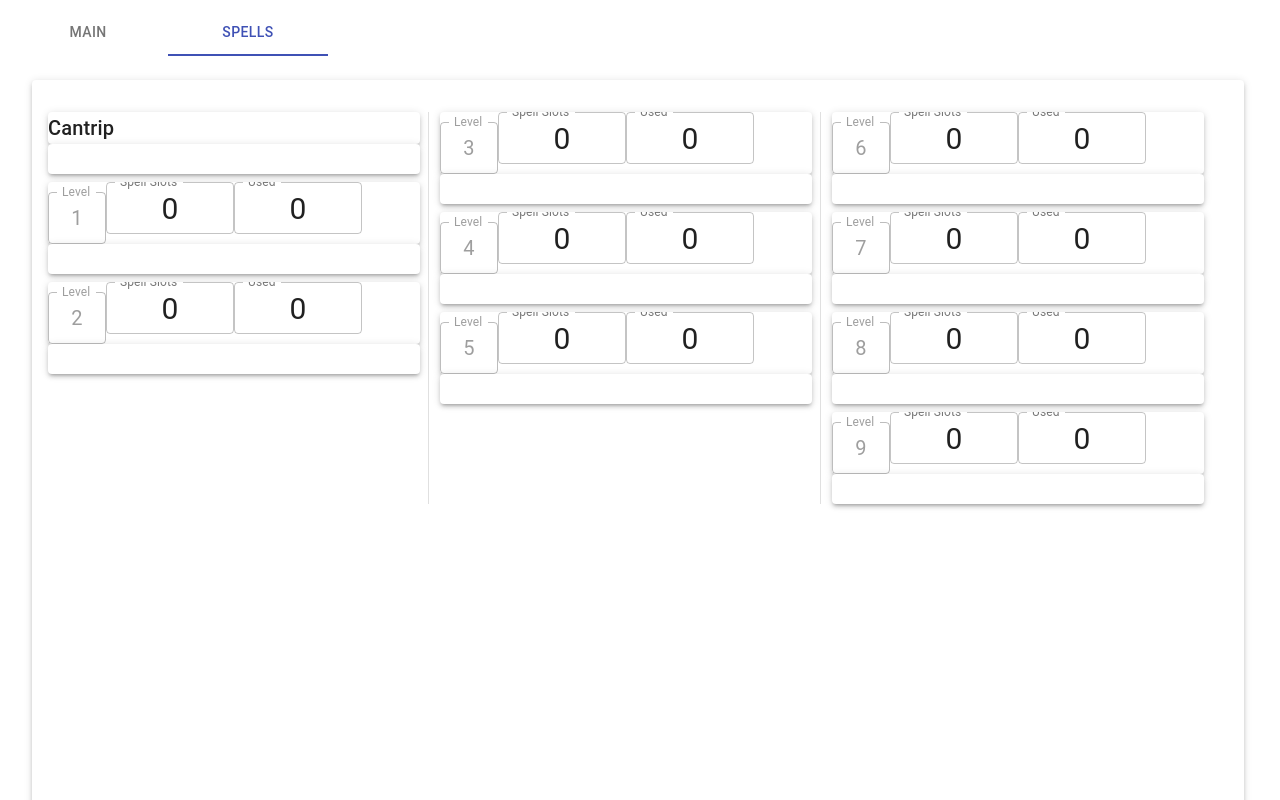
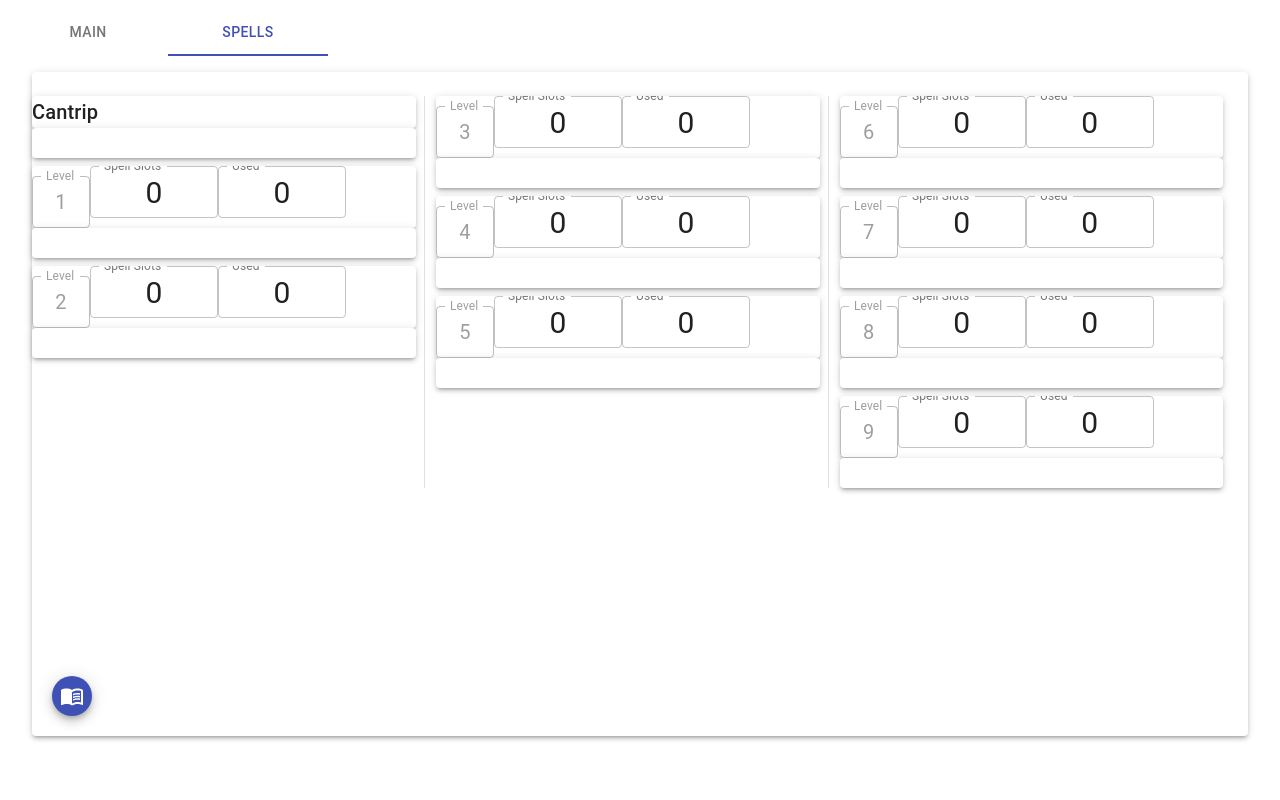
Before and after one commit to elchung/DnD-Character-Sheets, a Next.js app: page / in a window 1280 px wide. Shown: the top 800 px of the page. Built offline with nearby package versions, Linux system fonts and the light colour scheme.

Commit message:
sorting fixes

```diff
--- a/pages/CharacterSheet/Components/Modals/AddSpellsModal/AddSpellsComponent.jsx
+++ b/pages/CharacterSheet/Components/Modals/AddSpellsModal/AddSpellsComponent.jsx
@@ -21,7 +21,11 @@ export const AddSpellsComponent = () => {
   const [ascending, setAscending] = useState(true);
   const [filterBy, setFilterBy] = useState({
     level: [...Array(10).keys()].reduce((acc, item) => {
+      if (item === 0) {
+        acc.cantrip = true;
+      } else {
         acc[item] = true;
+      }
       return acc;
     }, {}),
     class: classList.reduce((acc, item) => {
@@ -83,7 +87,10 @@ export const AddSpellsComponent = () => {
   })));
 
   useEffect(() => {
-    setTabData(displayedSpells.map((spellName, index) => ({
+    setTabData(displayedSpells.map((spellName, index) => {
+      console.log(spellName);
+      console.log(spellList[spellName]);
+      return {
         name: spellName,
         level: spellList[spellName].level,
         handleCheckBoxChange: handleCheckboxChange,
@@ -91,7 +98,8 @@ export const AddSpellsComponent = () => {
         secondaryText: display.size ? getSecondaryText(displayedSpells[index]) : null,
         selected: tabVal,
         sortBy,
-    })));
+      };
+    }));
   }, [displayedSpells, display, tabVal]);
 
   return (
--- a/pages/CharacterSheet/Components/Modals/AddSpellsModal/AddSpellsDescriptionComponent.jsx
+++ b/pages/CharacterSheet/Components/Modals/AddSpellsModal/AddSpellsDescriptionComponent.jsx
@@ -8,11 +8,14 @@ const AddSpellsDescriptionComponent = ({ spell }) => (
     role="tabpanel"
     id="vertical-tabpanel-display"
   >
-    <Box p={3}>
-      <Typography variant="h6">{spell.name}</Typography>
-      <Typography variant="subtitle1">{`${spell.casting_time} - range: ${spell.range}`}</Typography>
-      <Typography variant="body1">{spell.description}</Typography>
-    </Box>
+    {spell ? (
+      <Box p={3}>
+        <Typography variant="h6">{spell.name}</Typography>
+        <Typography variant="subtitle1">{`${spell.casting_time} - range: ${spell.range}`}</Typography>
+        <Typography variant="body1">{spell.description}</Typography>
+      </Box>
+    )
+      : <Typography variant="h6">No Spell Selected</Typography>}
   </div>
 );
 
--- a/pages/CharacterSheet/Components/SpellsComponent.jsx
+++ b/pages/CharacterSheet/Components/SpellsComponent.jsx
@@ -15,7 +15,9 @@ export const SpellsComponent = () => {
   return (
     <Paper
       elevation={globalStyle.elevation}
-      className={classes.spellsComponentPaper}
+      classes={{
+        root: classes.spellsComponentPaper.root,
+      }}
     >
       <Grid container direction="column" justify="space-evenly" spacing={2}>
         <Grid item>
@@ -24,11 +26,11 @@ export const SpellsComponent = () => {
         <Grid item>
           <Grid container direction="row" w justify="flex-start" spacing={1}>
             {[[0, 1, 2], [3, 4, 5], [6, 7, 8, 9]].map((columns) => (
-              <>
-                <Grid item style={{ width: '32%' }}>
+              <React.Fragment key={`spell-component-column-${columns}`}>
+                <Grid item style={{ width: '32%' }} key={`spell-component-column-${columns}`}>
                   <Grid container direction="column" spacing={1} alignItems="stretch">
                     {columns.map((level) => (
-                      <Grid item style={{ height: '33%' }}>
+                      <Grid item style={{ height: '33%' }} key={`spell-level-${level}-item`}>
                         <SpellLevelHeaderComponent level={level} />
                         <SpellLevelListComponent
                           spellsAtLevel={knownSpells.level}
@@ -44,13 +46,13 @@ export const SpellsComponent = () => {
                     <Divider orientation="vertical" />
                   </Grid>
                 )}
-              </>
+              </React.Fragment>
             ))}
           </Grid>
         </Grid>
       </Grid>
       <AddSpellsModalComponent
-        positioning={{ position: 'relative', top: 470, left: 1120 }}
+        positioning={{ position: 'relative', bottom: 20, left: 20 }}
       />
     </Paper>
   );
--- a/pages/Context/CharacterContext.jsx
+++ b/pages/Context/CharacterContext.jsx
@@ -144,11 +144,13 @@ export const CharacterContextProvider = (props) => {
       maxHeight: 355, overflow: 'auto', width: '100%', height: '90%', paddingBottom: 20, paddingTop: 10,
     },
     spellsComponentPaper: {
-      width: 1180,
-      height: 1146,
-      padding: 16,
-      maxHeight: 1146,
-      overflow: 'auto',
+      root: {
+        width: 1180,
+        height: 1146,
+        padding: 16,
+        maxHeight: 1146,
+        overflow: 'auto',
+      },
     },
     tableCellStyle: { paddingTop: 0, paddingBottom: 0, width: 100 },
     tableCellInputStyle: {
--- a/pages/Utils/addSpellUtils.js
+++ b/pages/Utils/addSpellUtils.js
@@ -1,9 +1,9 @@
 /* eslint-disable max-len */
 export const getFilteredSpells = (spellList, filterBy, prioritizeFilterOut) => {
-  const keepClass = new Set(Object.keys(filterBy.class).filter((className) => filterBy.class[className]));
+  // spellList is object of name:spell obj
+  const keepClass = new Set(Object.keys(filterBy.class).filter((className) => filterBy.class[className]).map((name) => name.toLowerCase()));
   const filterPriorityHelper = (spell) => {
     if (prioritizeFilterOut) {
-      console.log(spell);
       if (spell.classes.some((className) => !keepClass.has(className))) { // if any match to be filtered out, filter out
         return false;
       } // if all are keep, keep
@@ -15,5 +15,10 @@ export const getFilteredSpells = (spellList, filterBy, prioritizeFilterOut) => {
     return false;
   };
 
-  return Object.values(spellList).filter((spell) => (filterBy.level[spell.level] && filterPriorityHelper(spell)));
+  return Object.values(spellList)
+    .filter((spell) => filterBy.level[spell.level] && filterPriorityHelper(spell))
+    .reduce((acc, spell) => {
+      acc[spell.name] = spell;
+      return acc;
+    }, {});
 };
```
Lines whose indentation alone changed are shown as unchanged.
